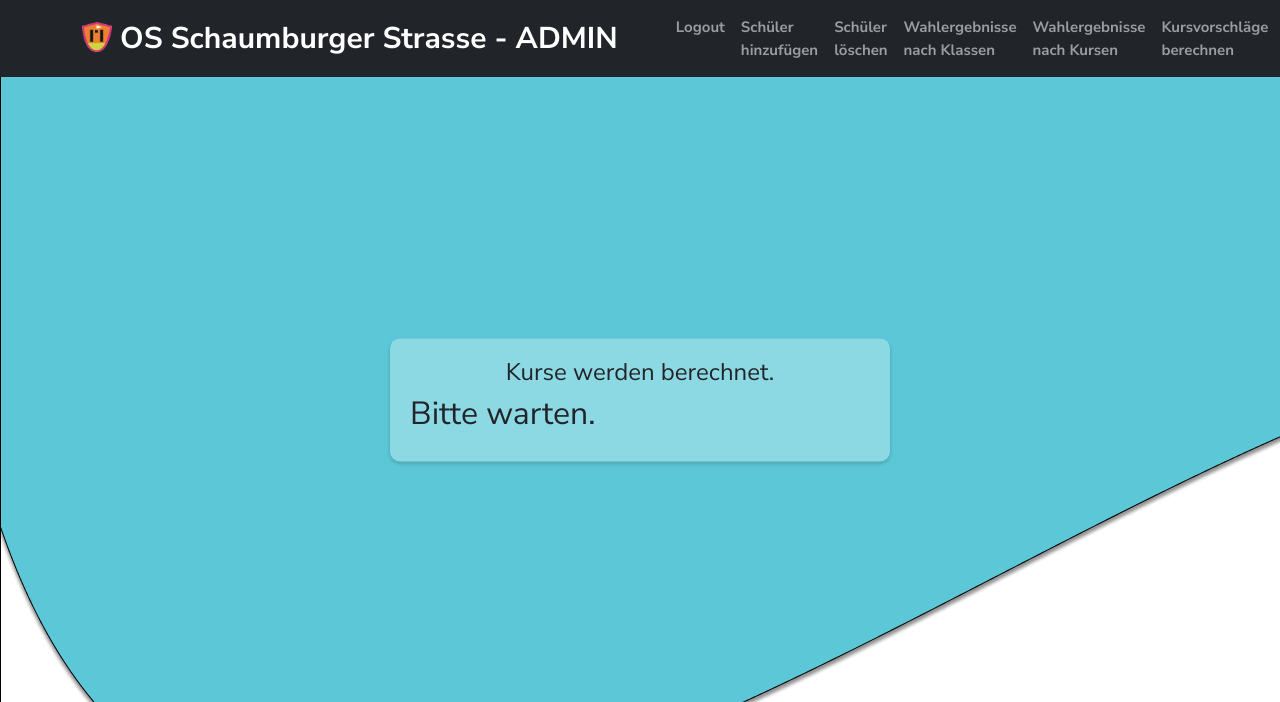
After one commit to Zwennsch/schaumburg-votes, a Flask app: template voting/templates/views/admin/calculate.html in a window 1280 px wide. The commit adds this page. Shown: the top 702 px of the page. Run offline with Flask 2, Linux system fonts and the light colour scheme; the template is opened without the code that fills it, so the values that code supplies are empty.

Commit message:
added option to calculate_courses as admin in UI

```diff
--- a/voting/static/styles.css
+++ b/voting/static/styles.css
@@ -25,7 +25,7 @@ a {
   transform: translate(-50%, -50%);
 }
 .container-results {
-  margin-top: 100px;
+  margin-top: 30px;
 }
 
 .flash {
--- a/voting/templates/admin_base.html
+++ b/voting/templates/admin_base.html
@@ -82,6 +82,13 @@
                 >Wahlergebnisse nach Kursen</a
               >
             </li>
+            <li class="nav-item">
+              <a
+                class="nav-link {% if active_page == 'calculate-courses' %} active{% endif %}"
+                href="{{ url_for('views.calculate_cs')}}"
+                >Kursvorschläge berechnen</a
+              >
+            </li>
           </ul>
         </div>
       </div>
--- /dev/null
+++ b/voting/templates/views/admin/calculate.html
@@ -0,0 +1,7 @@
+{% extends 'admin_base.html' %} {% block title %}Kursvorschläge berechnen{% endblock %} {%
+    block main %}
+    <div class="login-container centered">
+      <h1>Kurse werden berechnet.</h1>
+      <h2>Bitte warten.</h2>
+    </div>
+    {% endblock %}
--- /dev/null
+++ b/voting/templates/views/admin/calculated.html
@@ -0,0 +1,6 @@
+{% extends 'admin_base.html' %} {% block title %}Kursvorschläge berechnen{% endblock %} {%
+    block main %}
+    <div class="login-container centered">
+      <h1>Kurse wurden berechnet.</h1>
+    </div>
+    {% endblock %}
--- a/voting/templates/views/admin/show_results_per_class.html
+++ b/voting/templates/views/admin/show_results_per_class.html
@@ -3,7 +3,7 @@ endblock %} {% block main %}
 
 <div class="vote-results-per-class">
   <div class="container container-results">
-    <div class="centered">
+    <!-- <div class="centered"> -->
       <h1>Wahlergebnis der Klasse {{ selected_class }}</h1>
       <table class="table">
         <thead>
@@ -27,7 +27,7 @@ endblock %} {% block main %}
           {% endfor %}
         </tbody>
       </table>
-    </div>
+    <!-- </div> -->
   </div>
 </div>
 {% endblock %}
--- a/voting/views.py
+++ b/voting/views.py
@@ -249,10 +249,18 @@ def course_results():
     return render_template('views/admin/get_results_per_course.html', active_page='course-results')
 
 
+@bp.route("/admin/course-calculation")
+@admin_required
+def calculate_cs():
+    calculated = calculate_courses(get_db())
+    if calculated:
+        return render_template('views/admin/calculated.html')
+    return render_template('views/admin/calculate.html')
+
 @bp.before_request
 def load_course_list():
     g.courses = load_courses(current_app)
-    calculate_courses(get_db())
+
 
 
 @bp.before_request
```
Also changed, not shown: voting/helpers.py (+4 -4 lines).
